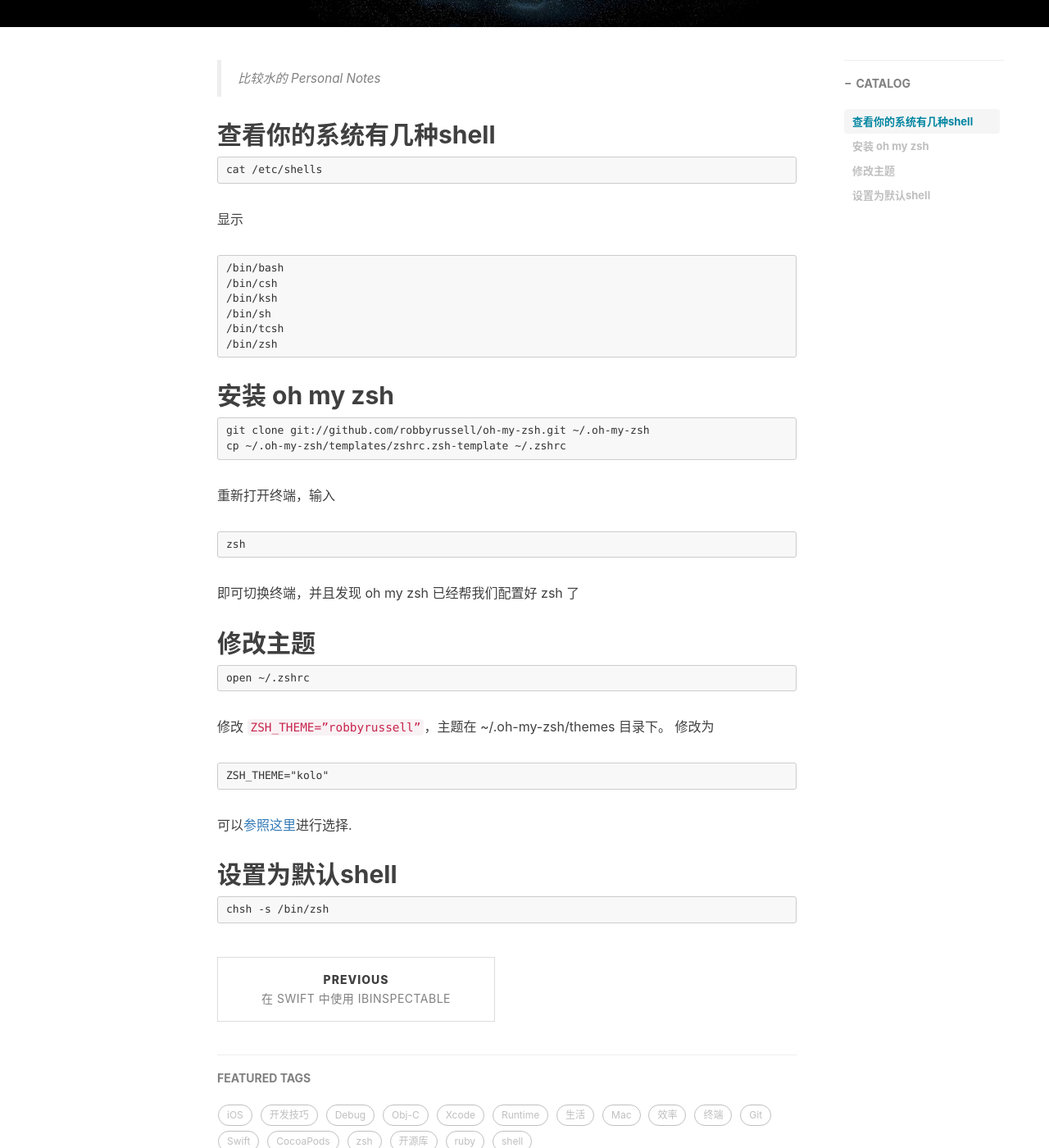
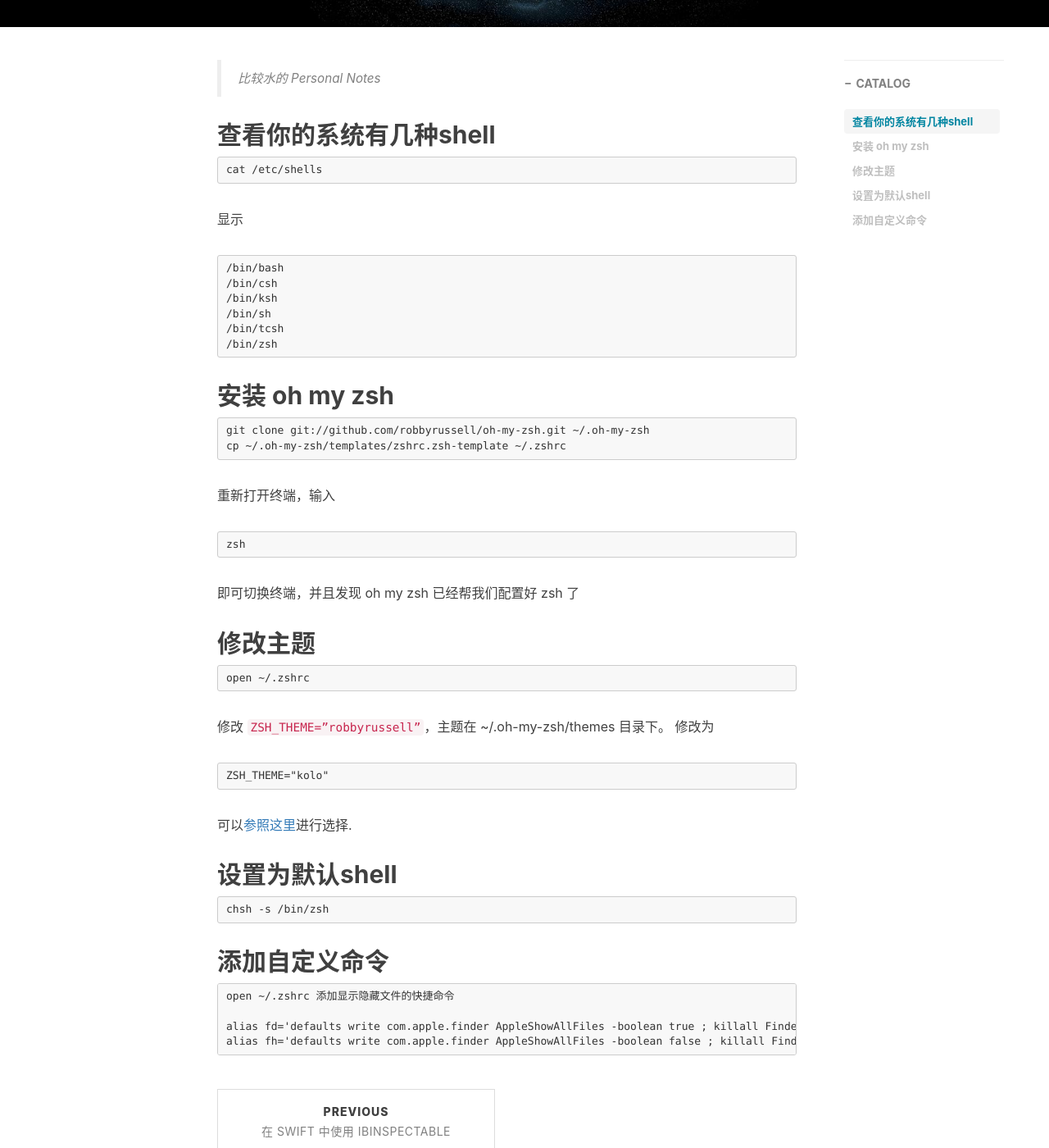
Before and after one commit to haome525/haome525.github.io, a Jekyll site: the page built from _posts/2017-06-19-快速配置zsh.md, in a window 1280 px wide and 1400 px high, scrolled down 490 px. Shown: the whole window at 82% size. Built offline with Jekyll 4.4.1, drawn with Linux system fonts in a browser that asks for light colours; nearby versions of some CDN libraries; comment, search, counter and statistics services are not loaded.

Commit message:
fix posts
Signed-off-by: BY <haome525@gmail.com>

```diff
--- a/_posts/2017-06-19-快速配置zsh.md
+++ b/_posts/2017-06-19-快速配置zsh.md
@@ -53,3 +53,11 @@ tags:
 ## 设置为默认shell
 
 	chsh -s /bin/zsh
+
+## 添加自定义命令
+
+	open ~/.zshrc
+添加显示隐藏文件的快捷命令
+
+	alias fd='defaults write com.apple.finder AppleShowAllFiles -boolean true ; killall Finder'
+	alias fh='defaults write com.apple.finder AppleShowAllFiles -boolean false ; killall Finder'
```
Also changed, not shown: _posts/2017-02-06-快速搭建个人博客.md (+1 -1 lines).
